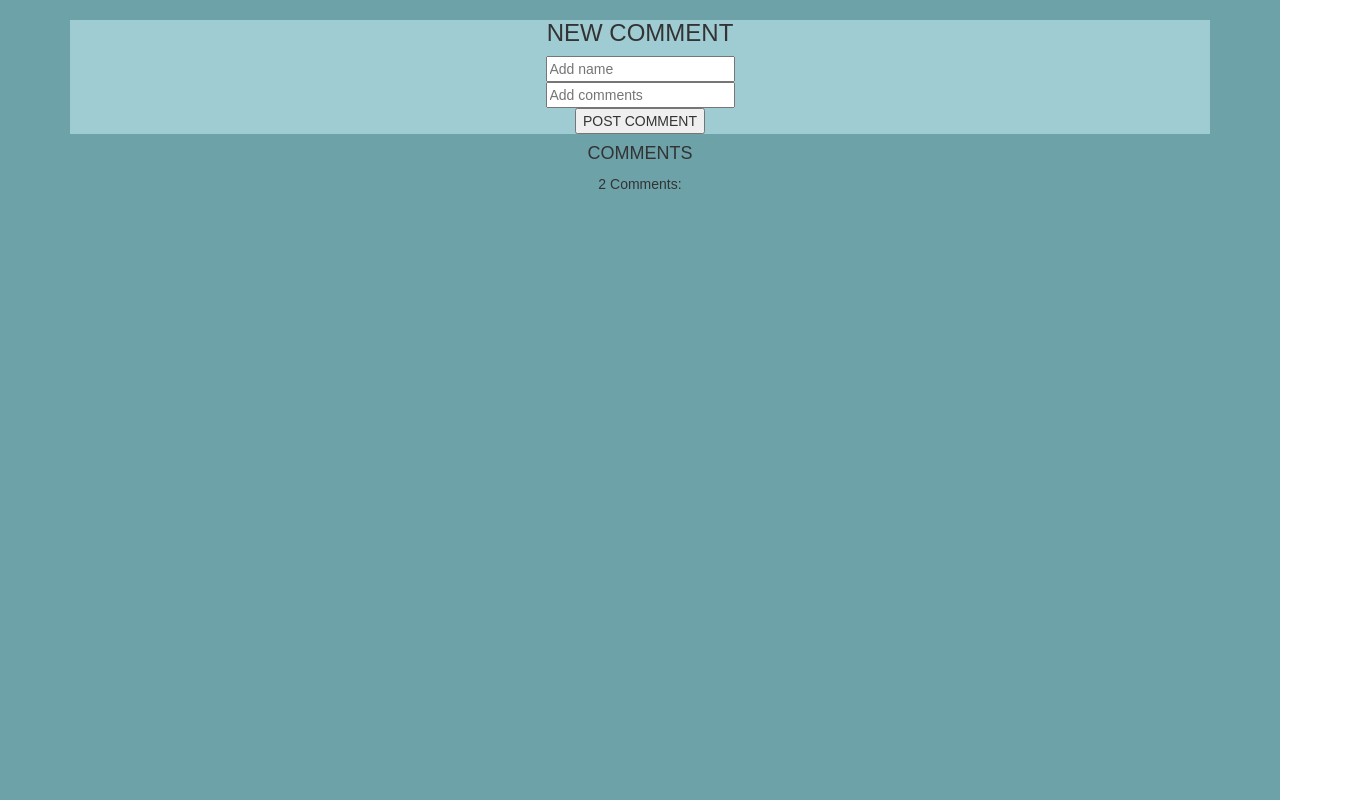
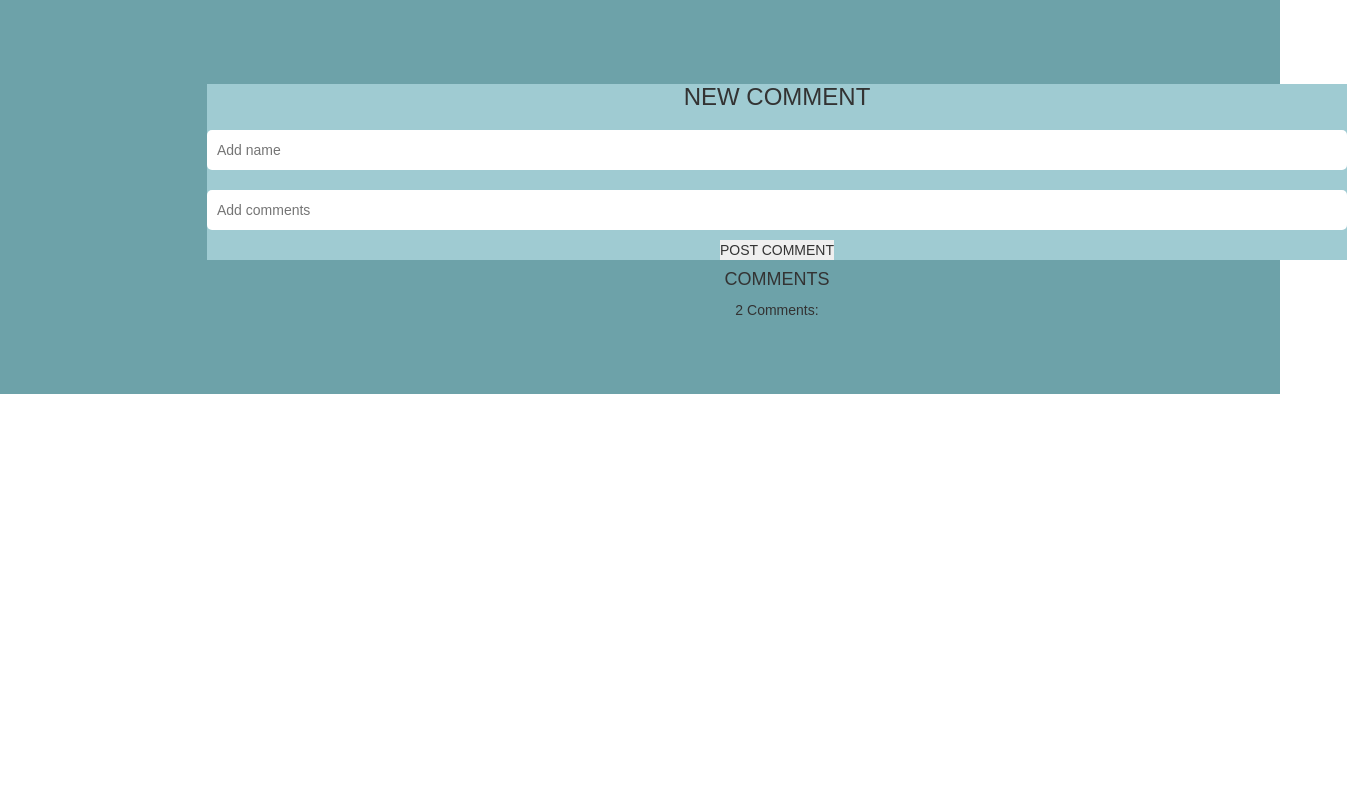
Before and after one commit to aledriandev/foro-redux, a React (Create React App) app: page / in a window 1280 px wide. Shown: the whole page, 1362 px wide, since content can reach past the window. Built offline with nearby package versions, Linux system fonts and the light colour scheme.

Commit message:
Modificando estilos, avatar

```diff
--- a/src/App.css
+++ b/src/App.css
@@ -1,23 +1,59 @@
-.bg-blue{
-  background-color: #6da2a9;
+*{
+  box-sizing: border-box;
+  border: none;
+  margin: 0 auto;
+  padding: 0;
 }
 
-.bg-light-blue{
-  background-color: #9fcbd2;
-}
-
-.bg-light-yellow{
-  background-color: #fbe783;
-}
-
-.bg-white{
-  background-color: white;
-}
+.bg-blue{background-color: #6da2a9;}
+.bg-light-blue{background-color: #9fcbd2;}
+.bg-light-yellow{background-color: #fbe783;}
+.bg-white{background-color: white;}
+.c-black{color: black;}
+.c-blue{color: #6da2a9;}
+.c-light-blue{color: #9fcbd2;}
+.c-light-yellow{color: #fbe783;}
+.c-white{color: white;}
 
 .big-font{
-  height: 100vh;
+  height: 100%;
+  padding:  5% 15%;
 }
 
 form input{
+  background-color: white;
+  color: black;
+  width: 100%;
+  margin: 10px 0;
+  border-radius: 5px;
+  border: none;
+  padding: 10px;
+}
 
+.content-form{
+  border-radius: 10px;
+  padding: 20px;
+  margin: 20px 0;
 }
+
+.container-group{
+  width: 90%;
+}
+
+.avatar{
+  border-radius: 50%;
+  border: 2px solid black;
+  width: 100px;
+  padding: 1%;
+}
+
+.bar{
+  margin-top: 0px;
+  margin-bottom: 5px;
+  border: 0;
+  border-top: 1px solid #eee;
+}
+
+.mg-0{
+  margin: 0;
+}
```
